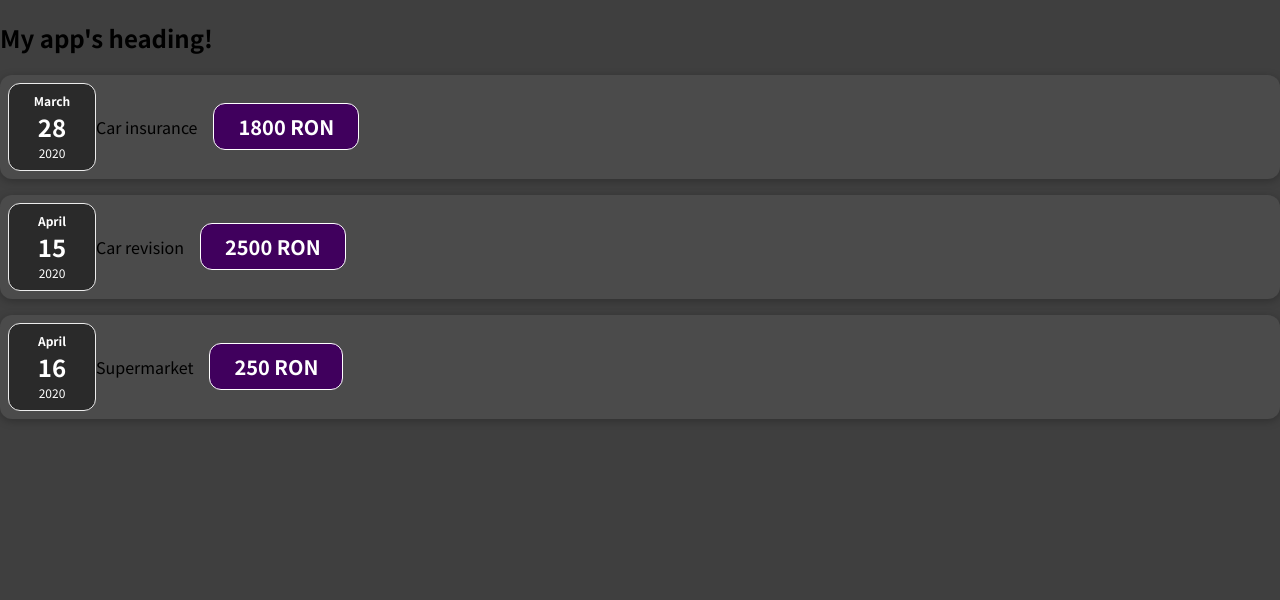
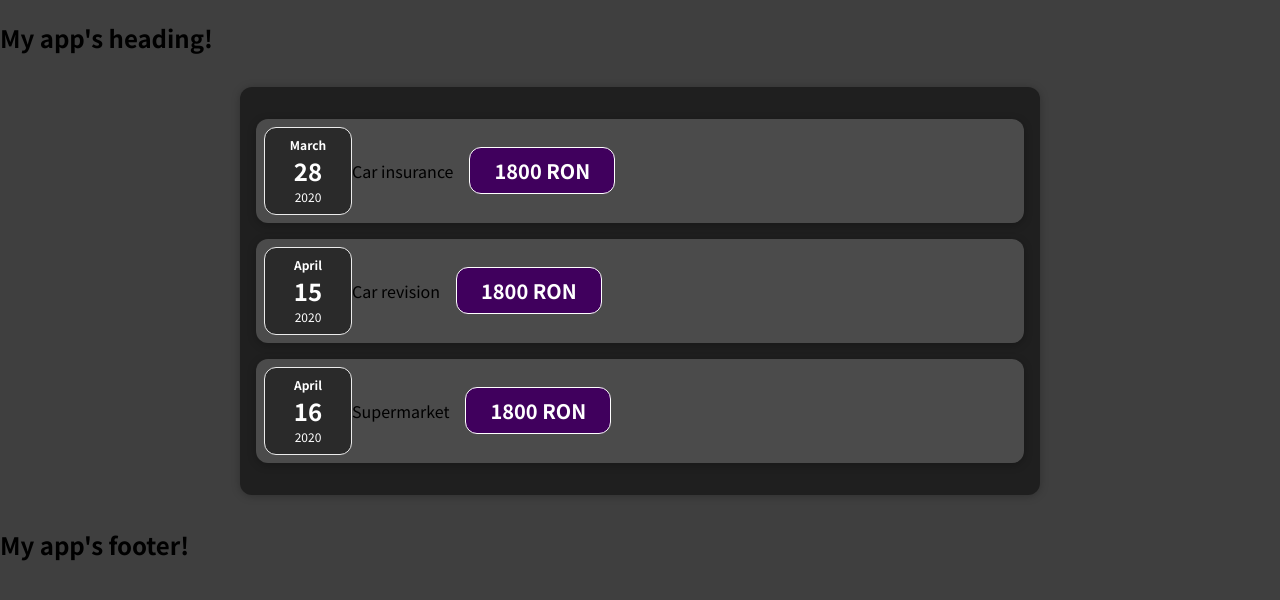
Before and after one commit to sgabor95/expenses-tracker, a React (Create React App) app: page / in a window 1280 px wide. Shown: the top 600 px of the page. Built offline with nearby package versions, Linux system fonts and the light colour scheme.

Commit message:
Introduced new component: ExpensesList

```diff
--- a/src/App.js
+++ b/src/App.js
@@ -1,24 +1,32 @@
-import ExpenseItem from "./components/ExpenseItem";
+import ExpensesList from "./components/ExpensesList";
 
 function App() {
+  const expenses = [
+    {
+      id: "e1",
+      title: "Car insurance",
+      amount: 1800,
+      date: new Date("2020 03 28"),
+    },
+    {
+      id: "e2",
+      title: "Car revision",
+      amount: 1800,
+      date: new Date("2020 04 15"),
+    },
+    {
+      id: "e3",
+      title: "Supermarket",
+      amount: 1800,
+      date: new Date("2020 04 16"),
+    },
+  ];
+
   return (
     <div>
       <h2>My app's heading!</h2>
-      <ExpenseItem
-        date={new Date("2020 03 28")}
-        title={"Car insurance"}
-        amount={1800}
-      />
-      <ExpenseItem
-        date={new Date("2020 04 15")}
-        title={"Car revision"}
-        amount={2500}
-      />
-      <ExpenseItem
-        date={new Date("2020 04 16")}
-        title={"Supermarket"}
-        amount={250}
-      />
+      <ExpensesList expenses={expenses} />
+      <h2>My app's footer!</h2>
     </div>
   );
 }
--- /dev/null
+++ b/src/components/ExpensesList.css
@@ -0,0 +1,9 @@
+.expenses {
+  padding: 1rem;
+  background-color: rgb(31, 31, 31);
+  margin: 2rem auto;
+  width: 50rem;
+  max-width: 95%;
+  border-radius: 12px;
+  box-shadow: 0 1px 8px rgba(0, 0, 0, 0.25);
+}
--- /dev/null
+++ b/src/components/ExpensesList.js
@@ -0,0 +1,27 @@
+import { Fragment } from "react";
+import ExpenseItem from "./ExpenseItem";
+import "./ExpensesList.css";
+
+function renderExpenses(expenses) {
+  return (
+    <Fragment>
+      {expenses.map((element) => {
+        return (
+          <ExpenseItem
+            date={element.date}
+            title={element.title}
+            amount={element.amount}
+          />
+        );
+      })}
+    </Fragment>
+  );
+}
+
+function ExpensesList(props) {
+  const { expenses } = props;
+
+  return <div className="expenses">{renderExpenses(expenses)}</div>;
+}
+
+export default ExpensesList;
```
